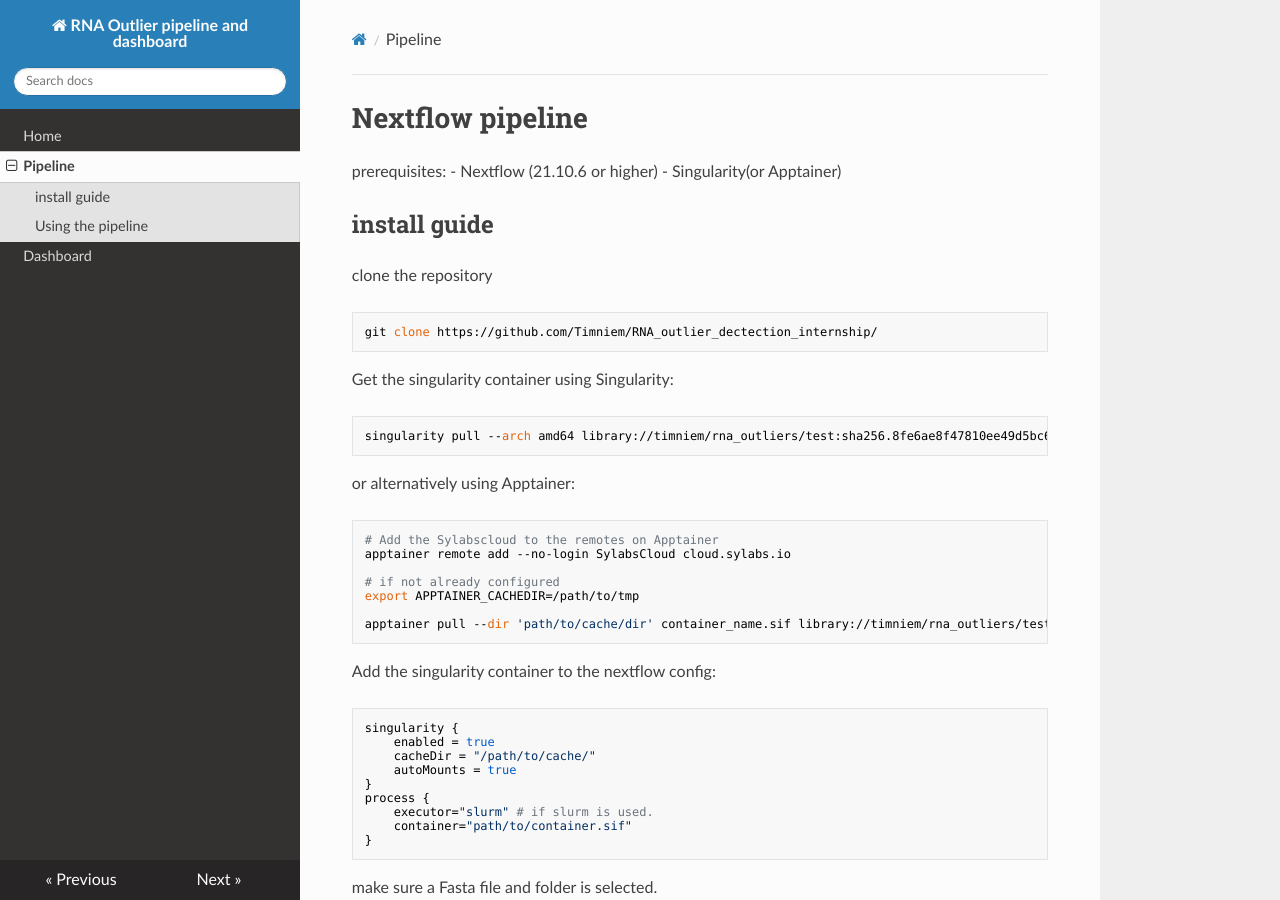
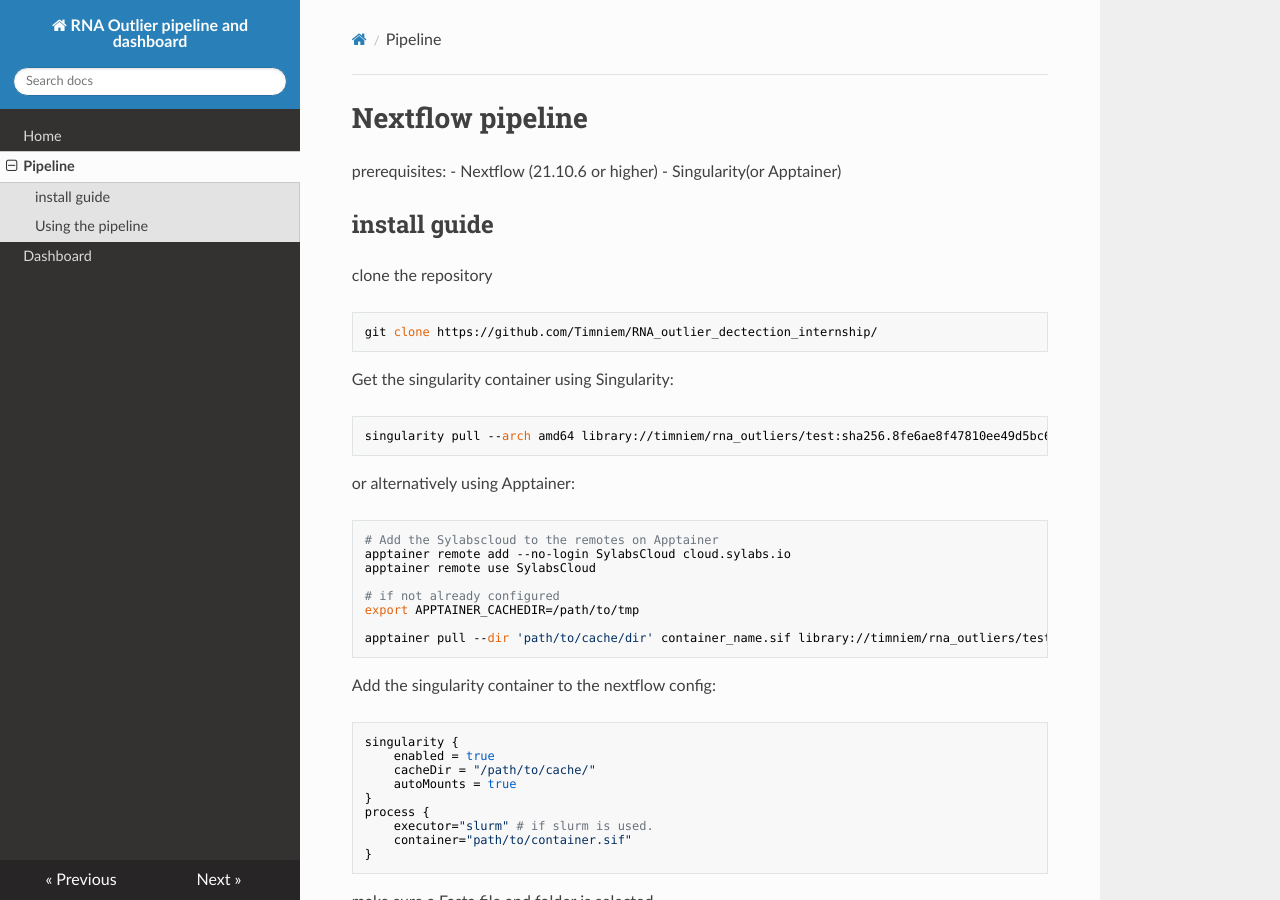
Before and after one commit to Timniem/RNA_outlier_dectection_internship, an MkDocs documentation site: the page built from docs/rna_outlier_docs/docs/pipeline.md, in a window 1280 px wide and 900 px high. Built offline with MkDocs 1.6.1, drawn with Linux system fonts in a browser that asks for light colours; nearby versions of some CDN libraries.

Commit message:
added "apptainer remote use SylabsCloud"

````diff
--- a/docs/rna_outlier_docs/docs/pipeline.md
+++ b/docs/rna_outlier_docs/docs/pipeline.md
@@ -20,6 +20,7 @@ or alternatively using Apptainer:
 ```
 # Add the Sylabscloud to the remotes on Apptainer
 apptainer remote add --no-login SylabsCloud cloud.sylabs.io
+apptainer remote use SylabsCloud
 
 # if not already configured
 export APPTAINER_CACHEDIR=/path/to/tmp
````
